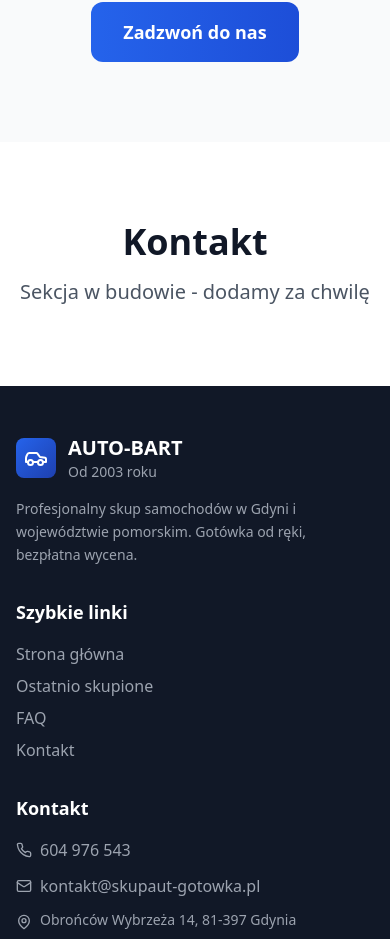
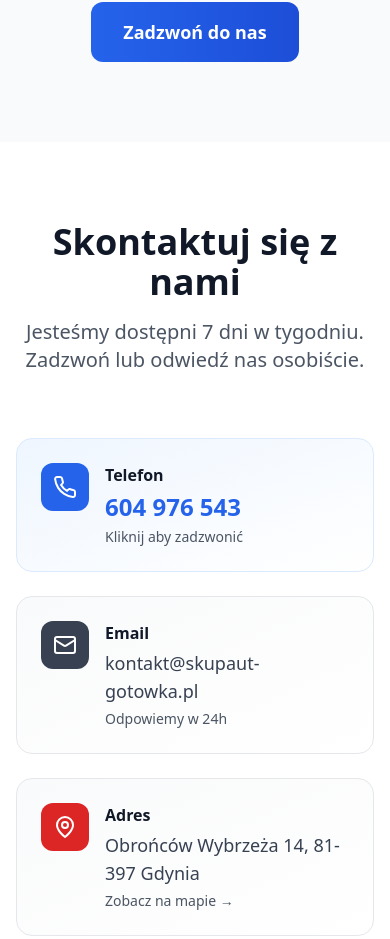
Before and after one commit to arielkuzminski/skup-aut-gotowka, a Next.js app: page / in a window 390 px wide. Shown: the part 9412-10351 px from the top of the page. Built offline with nearby package versions, Linux system fonts and the light colour scheme.

Commit message:
Add google maps

```diff
--- a/src/app/page.tsx
+++ b/src/app/page.tsx
@@ -4,6 +4,7 @@ import HeroSection from "@/components/sections/HeroSection";
 import WhyUsSection from "@/components/sections/WhyUsSection";
 import RecentCarsSection from "@/components/sections/RecentCarsSection";
 import FAQSection from "@/components/sections/FAQSection";
+import ContactSection from "@/components/sections/ContactSection";
 
 export default function Home() {
   return (
@@ -18,14 +19,7 @@ export default function Home() {
 
       <FAQSection />
 
-      <section id="kontakt" className="py-20 bg-white">
-        <div className="max-w-7xl mx-auto px-4 sm:px-6 lg:px-8 text-center">
-          <h2 className="text-4xl font-bold text-gray-900 mb-4">Kontakt</h2>
-          <p className="text-xl text-gray-600">
-            Sekcja w budowie - dodamy za chwilę
-          </p>
-        </div>
-      </section>
+      <ContactSection />
 
       <Footer />
     </main>
--- /dev/null
+++ b/src/components/sections/ContactSection.jsx
@@ -0,0 +1,188 @@
+"use client";
+
+import { Phone, Mail, MapPin, Clock } from "lucide-react";
+import { companyInfo } from "../data/mockData";
+
+export default function ContactSection() {
+  return (
+    <section id="kontakt" className="py-20 bg-white">
+      <div className="max-w-7xl mx-auto px-4 sm:px-6 lg:px-8">
+        {/* Header */}
+        <div className="text-center mb-16">
+          <h2 className="text-4xl font-bold text-gray-900 mb-4">
+            Skontaktuj się z nami
+          </h2>
+          <p className="text-xl text-gray-600 max-w-2xl mx-auto">
+            Jesteśmy dostępni 7 dni w tygodniu. Zadzwoń lub odwiedź nas
+            osobiście.
+          </p>
+        </div>
+
+        <div className="grid lg:grid-cols-2 gap-12">
+          {/* Left - Contact Info */}
+          <div className="space-y-8">
+            {/* Contact Cards */}
+            <div className="space-y-6">
+              {/* Phone */}
+              <a
+                href={`tel:${companyInfo.phone}`}
+                className="group flex items-start space-x-4 p-6 bg-gradient-to-br from-blue-50 to-white rounded-2xl border border-blue-100 hover:border-blue-300 hover:shadow-lg transition-all duration-300"
+              >
+                <div className="bg-blue-600 p-3 rounded-xl group-hover:scale-110 transition-transform duration-300">
+                  <Phone className="w-6 h-6 text-white" />
+                </div>
+                <div>
+                  <h3 className="font-semibold text-gray-900 mb-1">Telefon</h3>
+                  <p className="text-2xl font-bold text-blue-600">
+                    {companyInfo.phoneDisplay}
+                  </p>
+                  <p className="text-sm text-gray-600 mt-1">
+                    Kliknij aby zadzwonić
+                  </p>
+                </div>
+              </a>
+
+              {/* Email */}
+              <a
+                href={`mailto:${companyInfo.email}`}
+                className="group flex items-start space-x-4 p-6 bg-gradient-to-br from-gray-50 to-white rounded-2xl border border-gray-200 hover:border-blue-300 hover:shadow-lg transition-all duration-300"
+              >
+                <div className="bg-gray-700 p-3 rounded-xl group-hover:scale-110 transition-transform duration-300">
+                  <Mail className="w-6 h-6 text-white" />
+                </div>
+                <div>
+                  <h3 className="font-semibold text-gray-900 mb-1">Email</h3>
+                  <p className="text-lg text-gray-700">{companyInfo.email}</p>
+                  <p className="text-sm text-gray-600 mt-1">Odpowiemy w 24h</p>
+                </div>
+              </a>
+
+              {/* Address */}
+              <a
+                href={companyInfo.mapUrl}
+                target="_blank"
+                rel="noopener noreferrer"
+                className="group flex items-start space-x-4 p-6 bg-gradient-to-br from-gray-50 to-white rounded-2xl border border-gray-200 hover:border-blue-300 hover:shadow-lg transition-all duration-300"
+              >
+                <div className="bg-red-600 p-3 rounded-xl group-hover:scale-110 transition-transform duration-300">
+                  <MapPin className="w-6 h-6 text-white" />
+                </div>
+                <div>
+                  <h3 className="font-semibold text-gray-900 mb-1">Adres</h3>
+                  <p className="text-lg text-gray-700">{companyInfo.address}</p>
+                  <p className="text-sm text-gray-600 mt-1">
+                    Zobacz na mapie →
+                  </p>
+                </div>
+              </a>
+
+              {/* Hours */}
+              <div className="flex items-start space-x-4 p-6 bg-gradient-to-br from-green-50 to-white rounded-2xl border border-green-100">
+                <div className="bg-green-600 p-3 rounded-xl">
+                  <Clock className="w-6 h-6 text-white" />
+                </div>
+                <div>
+                  <h3 className="font-semibold text-gray-900 mb-1">
+                    Godziny otwarcia
+                  </h3>
+                  <p className="text-gray-700">
+                    Poniedziałek - Piątek: 9:00 - 18:00
+                  </p>
+                  <p className="text-gray-700">Sobota: 10:00 - 16:00</p>
+                  <p className="text-gray-700">Niedziela: 10:00 - 14:00</p>
+                </div>
+              </div>
+            </div>
+
+            {/* Service Area */}
+            <div className="bg-gray-50 p-6 rounded-2xl border border-gray-200">
+              <h3 className="font-semibold text-gray-900 mb-3">
+                Obszar działania
+              </h3>
+              <p className="text-gray-600 mb-3">
+                Skupujemy samochody na terenie całego województwa pomorskiego:
+              </p>
+              <div className="flex flex-wrap gap-2">
+                {companyInfo.serviceArea.slice(0, 12).map((city) => (
+                  <span
+                    key={city}
+                    className="text-sm bg-white px-3 py-1 rounded-lg text-gray-700 border border-gray-200"
+                  >
+                    {city}
+                  </span>
+                ))}
+              </div>
+              <p className="text-gray-500 text-sm mt-3">
+                i wiele innych miejscowości...
+              </p>
+            </div>
+          </div>
+
+          {/* Right - Map */}
+          <div className="relative">
+            <div className="sticky top-24">
+              <div className="bg-gray-100 rounded-2xl overflow-hidden shadow-xl border border-gray-200 h-[600px]">
+                <iframe
+                  src="https://www.google.com/maps/embed?pb=!1m18!1m12!1m3!1d1641.2488986709795!2d18.534957564652753!3d54.51683887177518!2m3!1f0!2f0!3f0!3m2!1i1024!2i768!4f13.1!3m3!1m2!1s0x46fda72f907501f3%3A0x8db58d95e7d3fb75!2zT2Jyb8WEY8OzdyBXeWJyemXFvGEgMTQsIDgxLTM5NyBHZHluaWE!5e0!3m2!1spl!2spl!4v1760784724524!5m2!1spl!2spl"
+                  width="100%"
+                  height="100%"
+                  style={{ border: 0 }}
+                  allowFullScreen=""
+                  loading="lazy"
+                  referrerPolicy="no-referrer-when-downgrade"
+                  title="Mapa - Auto-Bart Skup Aut Gdynia"
+                ></iframe>
+              </div>
+
+              {/* Map Overlay Info */}
+              <div className="absolute bottom-6 left-6 right-6 bg-white/95 backdrop-blur-sm p-4 rounded-xl shadow-lg border border-gray-200">
+                <p className="font-semibold text-gray-900 mb-1">
+                  {companyInfo.name}
+                </p>
+                <p className="text-sm text-gray-600">{companyInfo.address}</p>
+                <a
+                  href={companyInfo.mapUrl}
+                  target="_blank"
+                  rel="noopener noreferrer"
+                  className="text-sm text-blue-600 hover:text-blue-700 font-medium mt-2 inline-block"
+                >
+                  Otwórz w Google Maps →
+                </a>
+              </div>
+            </div>
+          </div>
+        </div>
+
+        {/* Bottom CTA */}
+        <div className="mt-16 text-center bg-gradient-to-r from-blue-600 to-blue-700 rounded-2xl p-12">
+          <h3 className="text-3xl font-bold text-white mb-4">
+            Gotowy do sprzedaży samochodu?
+          </h3>
+          <p className="text-xl text-blue-100 mb-8 max-w-2xl mx-auto">
+            Zadzwoń teraz i otrzymaj bezpłatną wycenę w 24h. Profesjonalna
+            obsługa i gotówka od ręki!
+          </p>
+          <div className="flex flex-col sm:flex-row gap-4 justify-center">
+            <a
+              href={`tel:${companyInfo.phone}`}
+              className="bg-white text-blue-600 px-8 py-4 rounded-xl font-bold text-lg hover:bg-gray-100 transition-all duration-300 hover:scale-105 inline-flex items-center justify-center space-x-2"
+            >
+              <Phone className="w-5 h-5" />
+              <span>{companyInfo.phoneDisplay}</span>
+            </a>
+            <button
+              onClick={() =>
+                document
+                  .getElementById("quick-form")
+                  ?.scrollIntoView({ behavior: "smooth" })
+              }
+              className="bg-blue-800 text-white px-8 py-4 rounded-xl font-bold text-lg hover:bg-blue-900 transition-all duration-300 hover:scale-105"
+            >
+              Wypełnij formularz online
+            </button>
+          </div>
+        </div>
+      </div>
+    </section>
+  );
+}
```
